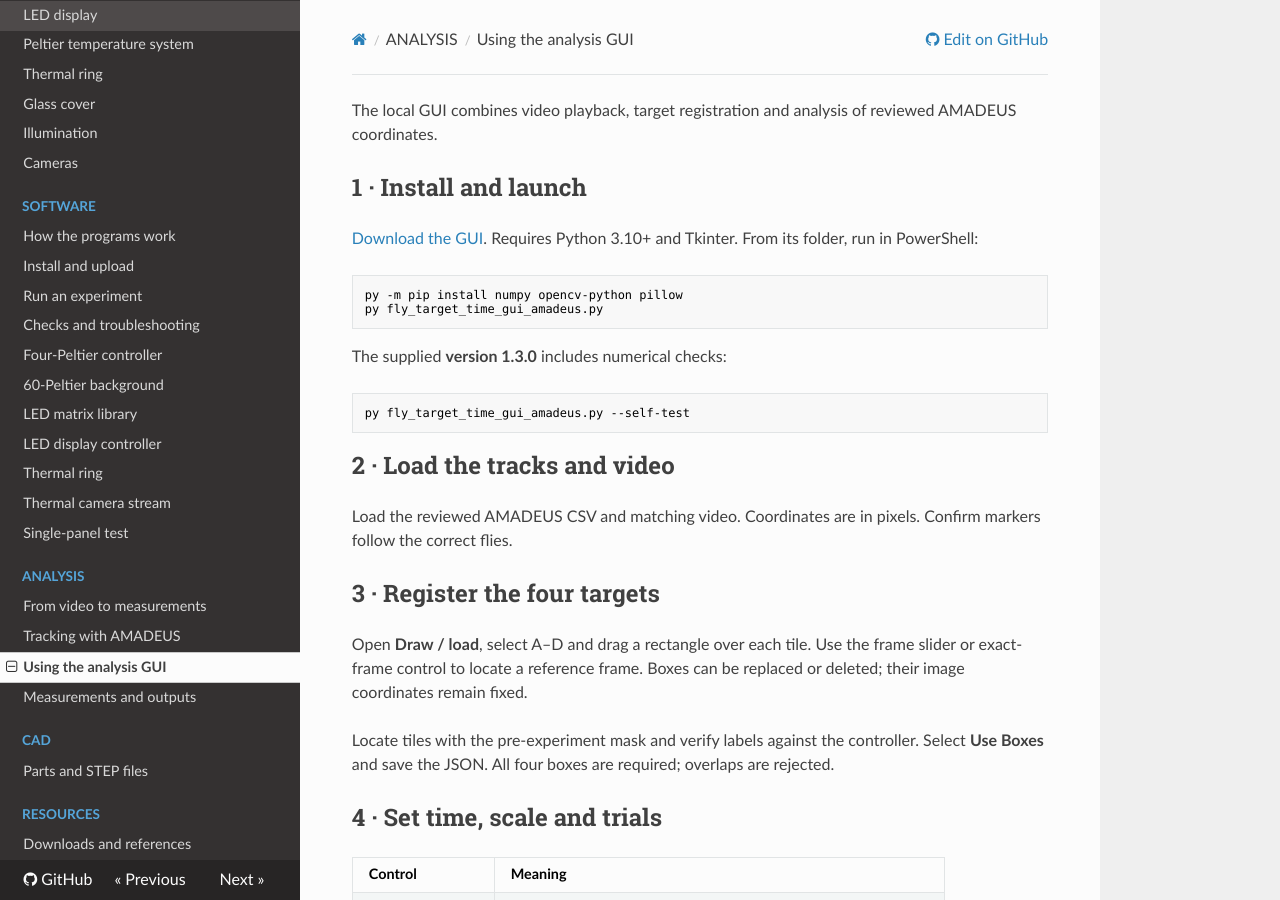
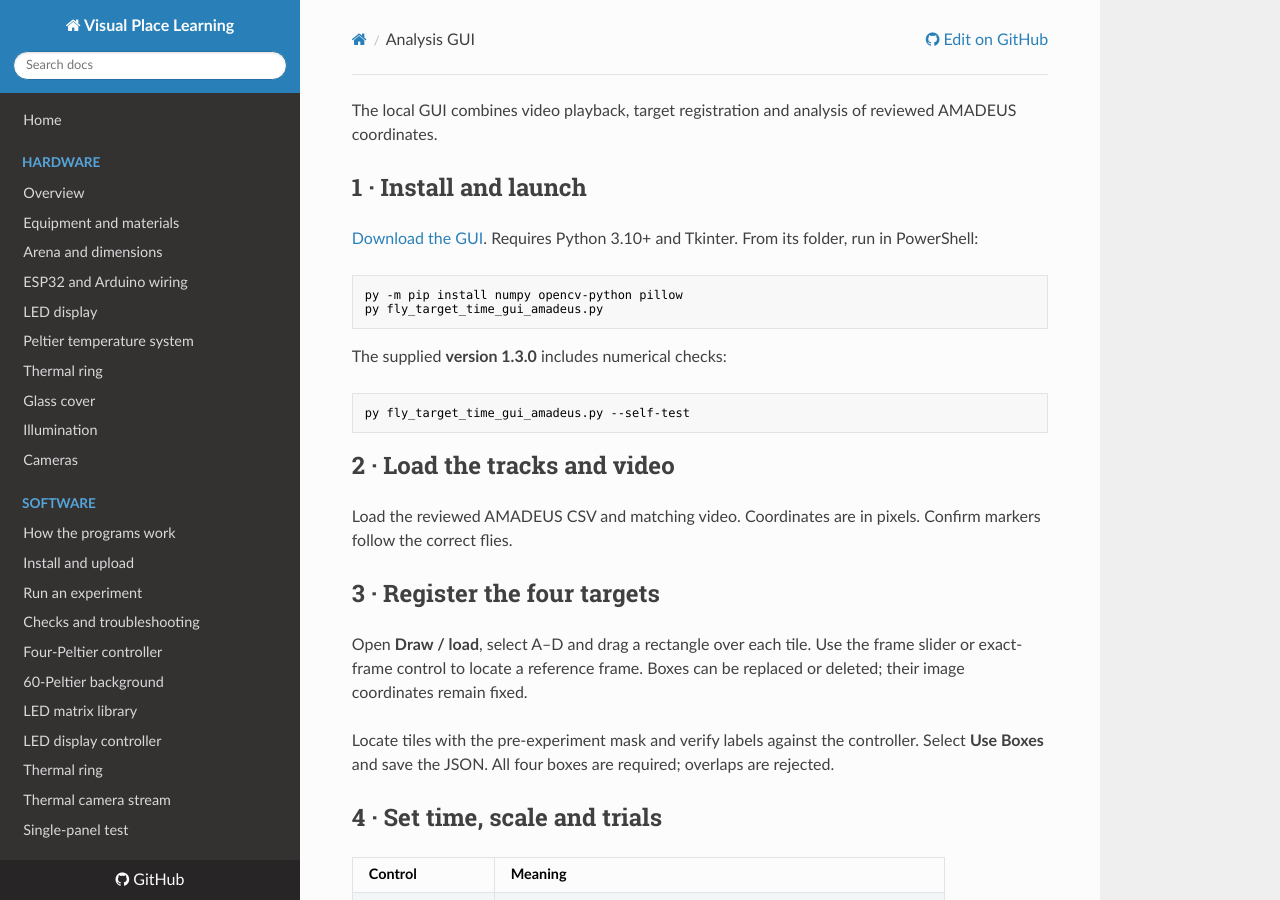
Before and after one commit to ajadismail2/Visual-place-learning, an MkDocs documentation site: the page built from docs/analysis/analysisgui.md, in a window 1280 px wide and 900 px high. Built offline with MkDocs 1.6.1, drawn with Linux system fonts in a browser that asks for light colours; nearby versions of some CDN libraries.

Commit message:
Update and rename using-the-analysis-gui.md to analysisgui.md

```diff
--- a/docs/analysis/using-the-analysis-gui.md
+++ b/docs/analysis/analysisgui.md
@@ -1,5 +1,5 @@
 ---
-title: Using the arena analysis GUI
+title: Analysis GUI
 description: Install the Python application, register targets, configure trials and inspect individual trajectories.
 section: Analysis
 ---
```
